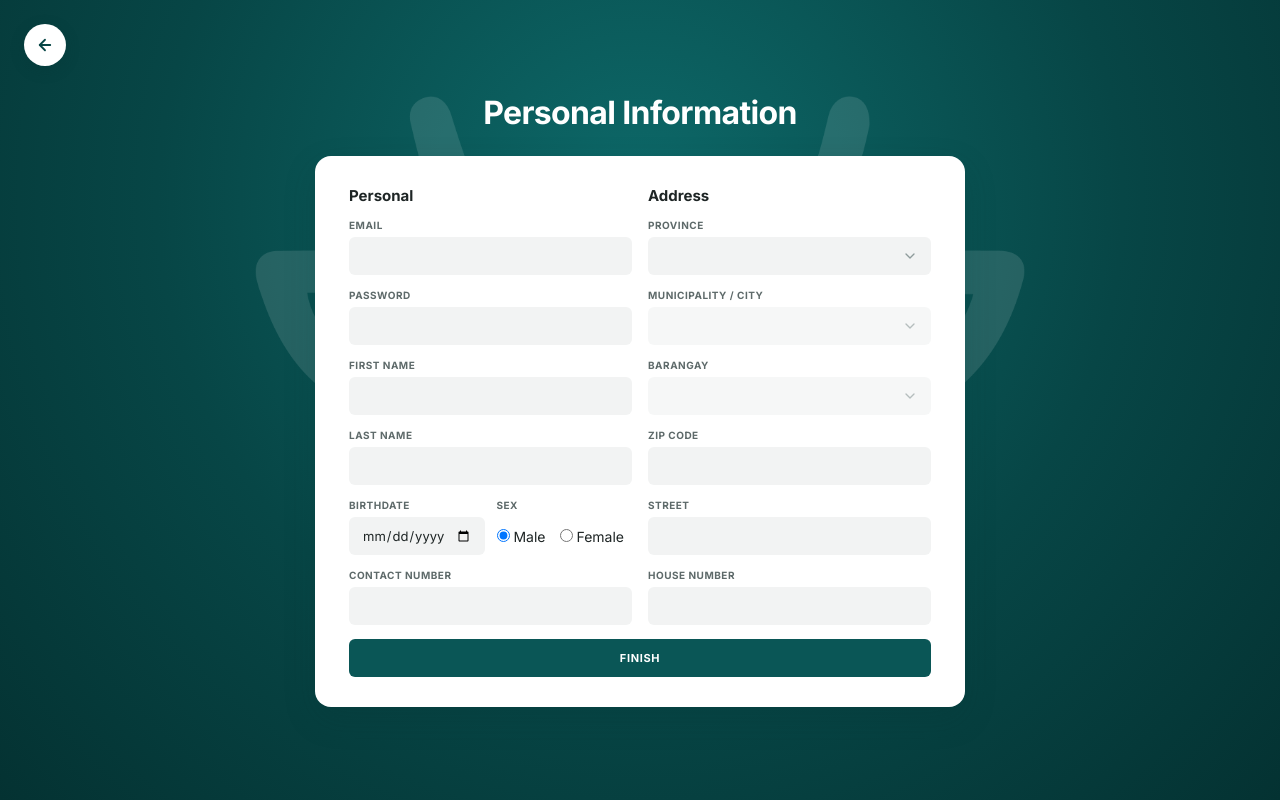
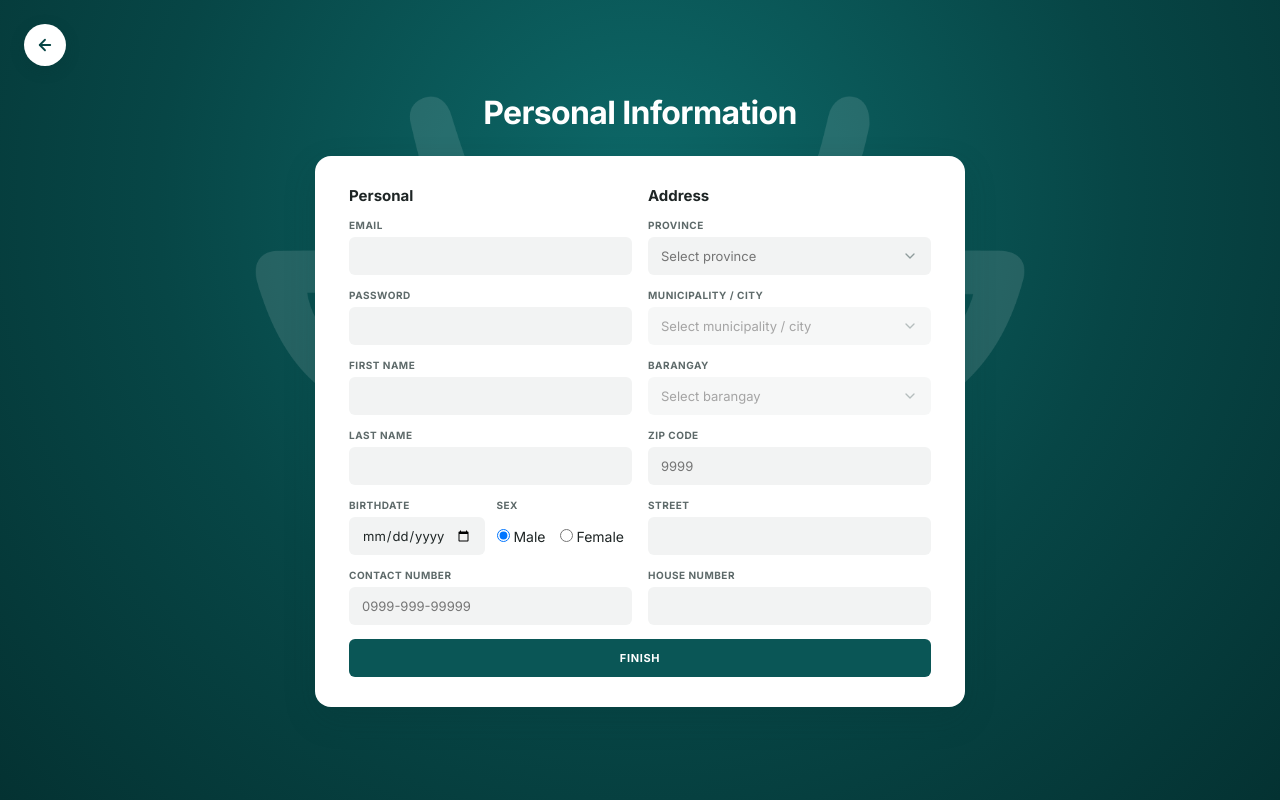
Before and after one commit to aenstudio-co/livestock-pro, a PHP site: page /register_personal.php in a window 1280 px wide. Run offline with PHP 8.4, Linux system fonts and the light colour scheme; a user stored in the database is signed in.

Commit message:
Refactor address registration and manage foreign key checks
Added foreign key checks management and improved address insertion logic.

```diff
--- a/register_personal.php
+++ b/register_personal.php
@@ -26,6 +26,8 @@ if ($_SERVER['REQUEST_METHOD'] === 'POST') {
         }
 
         $pdo->beginTransaction();
+        $pdo->exec("SET FOREIGN_KEY_CHECKS = 0");
+
         $uCount = (int)$pdo->query("SELECT COUNT(*) FROM `user`")->fetchColumn() + 1;
         $aCount = (int)$pdo->query("SELECT COUNT(*) FROM `address`")->fetchColumn() + 1;
         $new_user_id = sprintf("USE-%05d", $uCount);
@@ -46,22 +48,7 @@ if ($_SERVER['REQUEST_METHOD'] === 'POST') {
             $suffix++;
         }
 
-        // Only the hash is stored in the database
         $hashedPassword = password_hash($rawPassword, PASSWORD_DEFAULT);
-
-        $pdo->prepare("
-            INSERT INTO `address` (`address_id`, `user_id`, `HouseNumber`, `Street`, `Barangay`, `Municipality_City`, `Province`, `ZipCode`)
-            VALUES (:aid, :uid, :hn, :st, :brgy, :muni, :prov, :zip)
-        ")->execute([
-            'aid'  => $new_addr_id,
-            'uid'  => $new_user_id,
-            'hn'   => trim($_POST['HouseNumber'] ?? '') ?: null,
-            'st'   => trim($_POST['Street'] ?? ''),
-            'brgy' => trim($_POST['Barangay'] ?? ''),
-            'muni' => trim($_POST['Municipality_City'] ?? ''),
-            'prov' => trim($_POST['Province'] ?? ''),
-            'zip'  => trim($_POST['ZipCode'] ?? '')
-        ]);
 
         $pdo->prepare("
             INSERT INTO `user` (`user_id`, `business_name`, `first_name`, `last_name`, `email`, `username`, `password`, `birthdate`, `sex`, `contact_number`, `address_id`, `user_type`)
@@ -81,6 +68,20 @@ if ($_SERVER['REQUEST_METHOD'] === 'POST') {
             'utype' => $role
         ]);
 
+        $pdo->prepare("
+            INSERT INTO `address` (`address_id`, `user_id`, `HouseNumber`, `Street`, `Barangay`, `Municipality_City`, `Province`, `ZipCode`)
+            VALUES (:aid, :uid, :hn, :st, :brgy, :muni, :prov, :zip)
+        ")->execute([
+            'aid'  => $new_addr_id,
+            'uid'  => $new_user_id,
+            'hn'   => trim($_POST['HouseNumber'] ?? '') ?: null,
+            'st'   => trim($_POST['Street'] ?? ''),
+            'brgy' => trim($_POST['Barangay'] ?? ''),
+            'muni' => trim($_POST['Municipality_City'] ?? ''),
+            'prov' => trim($_POST['Province'] ?? ''),
+            'zip'  => trim($_POST['ZipCode'] ?? '')
+        ]);
+
         if ($role === 'O') {
             $binfo = $_SESSION['signup_business_info'];
             $pdo->prepare("
@@ -98,12 +99,14 @@ if ($_SERVER['REQUEST_METHOD'] === 'POST') {
                 ->execute(['uid' => $new_user_id, 'dhired' => date('Y-m-d')]);
         }
 
+        $pdo->exec("SET FOREIGN_KEY_CHECKS = 1");
         $pdo->commit();
         unset($_SESSION['signup_role'], $_SESSION['signup_business'], $_SESSION['signup_business_info']);
         header("Location: signup_done.php?mode=" . ($role === 'S' ? 'staff' : 'owner'));
         exit;
     } catch (Exception $e) {
         if ($pdo->inTransaction()) {
+            $pdo->exec("SET FOREIGN_KEY_CHECKS = 1");
             $pdo->rollBack();
         }
         $error = "Registration error: " . $e->getMessage();
@@ -156,7 +159,7 @@ if ($_SERVER['REQUEST_METHOD'] === 'POST') {
                 </div>
               </div>
             </div>
-            <div class="form-group"><label class="form-label">CONTACT NUMBER</label><input class="form-control" type="text" name="contact_number" required></div>
+            <div class="form-group"><label class="form-label">CONTACT NUMBER</label><input class="form-control" type="text" name="contact_number" placeholder="0999-999-99999" required></div>
           </div>
           <div>
             <div class="card-title">Address</div>
@@ -164,7 +167,7 @@ if ($_SERVER['REQUEST_METHOD'] === 'POST') {
             <div class="form-group">
               <label class="form-label" for="provinceInput">PROVINCE</label>
               <div class="searchable-select" id="provinceDropdown">
-                <input class="form-control searchable-select-input" type="text" id="provinceInput" autocomplete="off" required>
+                <input class="form-control searchable-select-input" type="text" id="provinceInput" placeholder="Select province" autocomplete="off" required>
                 <input type="hidden" id="provinceValue" name="Province">
                 <div class="searchable-select-menu" id="provinceMenu"></div>
               </div>
@@ -173,7 +176,7 @@ if ($_SERVER['REQUEST_METHOD'] === 'POST') {
             <div class="form-group">
               <label class="form-label" for="cityInput">MUNICIPALITY / CITY</label>
               <div class="searchable-select" id="cityDropdown">
-                <input class="form-control searchable-select-input" type="text" id="cityInput" autocomplete="off" required disabled>
+                <input class="form-control searchable-select-input" type="text" id="cityInput" placeholder="Select municipality / city" autocomplete="off" required disabled>
                 <input type="hidden" id="cityValue" name="Municipality_City">
                 <div class="searchable-select-menu" id="cityMenu"></div>
               </div>
@@ -182,13 +185,13 @@ if ($_SERVER['REQUEST_METHOD'] === 'POST') {
             <div class="form-group">
               <label class="form-label" for="barangayInput">BARANGAY</label>
               <div class="searchable-select" id="barangayDropdown">
-                <input class="form-control searchable-select-input" type="text" id="barangayInput" autocomplete="off" required disabled>
+                <input class="form-control searchable-select-input" type="text" id="barangayInput" placeholder="Select barangay" autocomplete="off" required disabled>
                 <input type="hidden" id="barangayValue" name="Barangay">
                 <div class="searchable-select-menu" id="barangayMenu"></div>
               </div>
             </div>
 
-            <div class="form-group"><label class="form-label">ZIP CODE</label><input class="form-control" type="text" name="ZipCode" maxlength="4" required></div>
+            <div class="form-group"><label class="form-label">ZIP CODE</label><input class="form-control" type="text" name="ZipCode" maxlength="4" placeholder="9999" required></div>
             <div class="form-group"><label class="form-label">STREET</label><input class="form-control" type="text" name="Street" required></div>
             <div class="form-group"><label class="form-label">HOUSE NUMBER</label><input class="form-control" type="text" name="HouseNumber"></div>
           </div>
```
